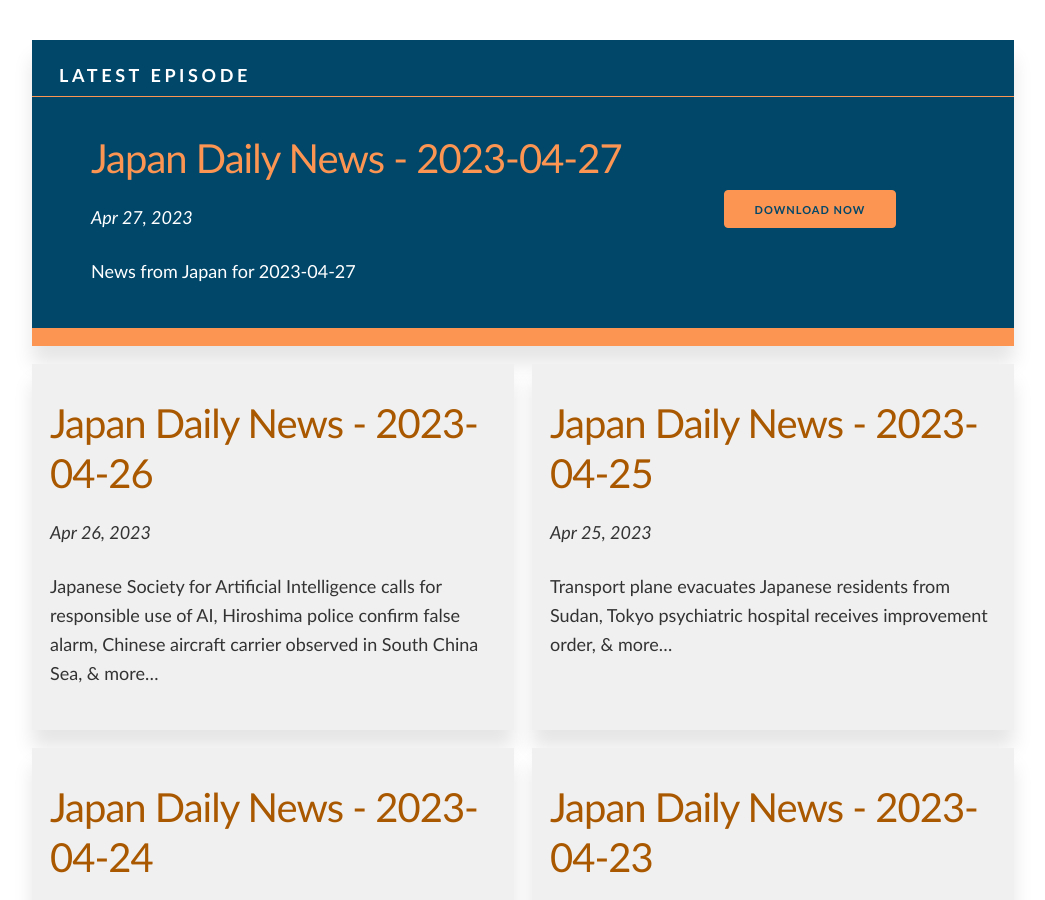
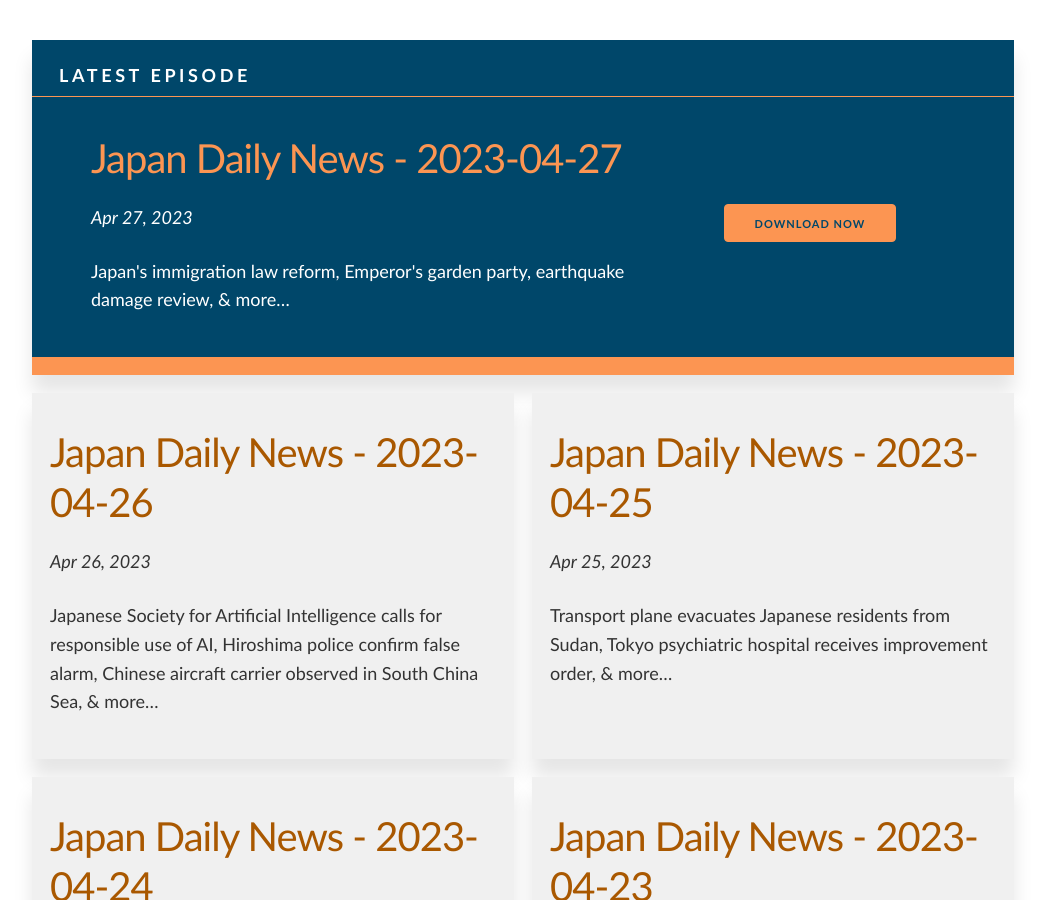
Before and after one commit to tagawa/JapanDailyNews, a Jekyll site: the page built from docs/index.html, in a window 1280 px wide and 900 px high, scrolled down 450 px. Shown: the whole window, without its empty margins (117-1162 px from the left). Built offline with Jekyll 4.4.1, drawn with Linux system fonts in a browser that asks for light colours; comment, search, counter and statistics services are not loaded.

Commit message:
Added news summary

```diff
--- a/docs/_posts/2023-04-27-news.md
+++ b/docs/_posts/2023-04-27-news.md
@@ -3,7 +3,7 @@ layout: post
 title: "Japan Daily News - 2023-04-27"
 date: 2023-04-27 07:45:27 +0900
 file: https://archive.org/download/japandailynews/japandailynews_2023-04-27.mp3
-summary: "News from Japan for 2023-04-27"
+summary: "Japan's immigration law reform, Emperor's garden party, earthquake damage review, & more…"
 description: "English news from Japan for April 27th, 2023."
 duration: "132"
 length: "02:12"
```
